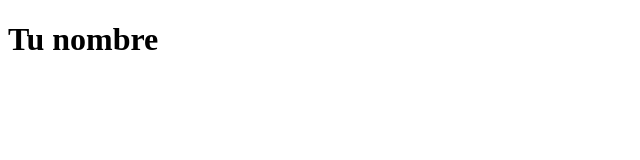
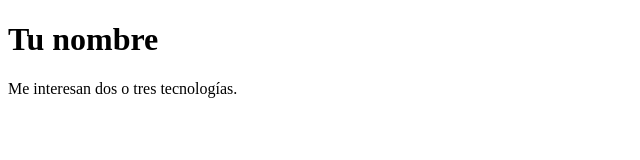
Before and after one commit to Kiyuu9/reto1-alexis, a plain HTML site: page index.html in a window 1280 px wide. Shown: the whole page, without its empty margins (0-640 px from the left). Drawn offline with Linux system fonts and the light colour scheme.

Commit message:
Añade la sección de tecnologías

```diff
--- a/index.html
+++ b/index.html
@@ -6,5 +6,7 @@
 </head>
 <body>
   <h1>Tu nombre</h1>
+
+  <p>Me interesan dos o tres tecnologías.</p>
 </body>
 </html>
```
